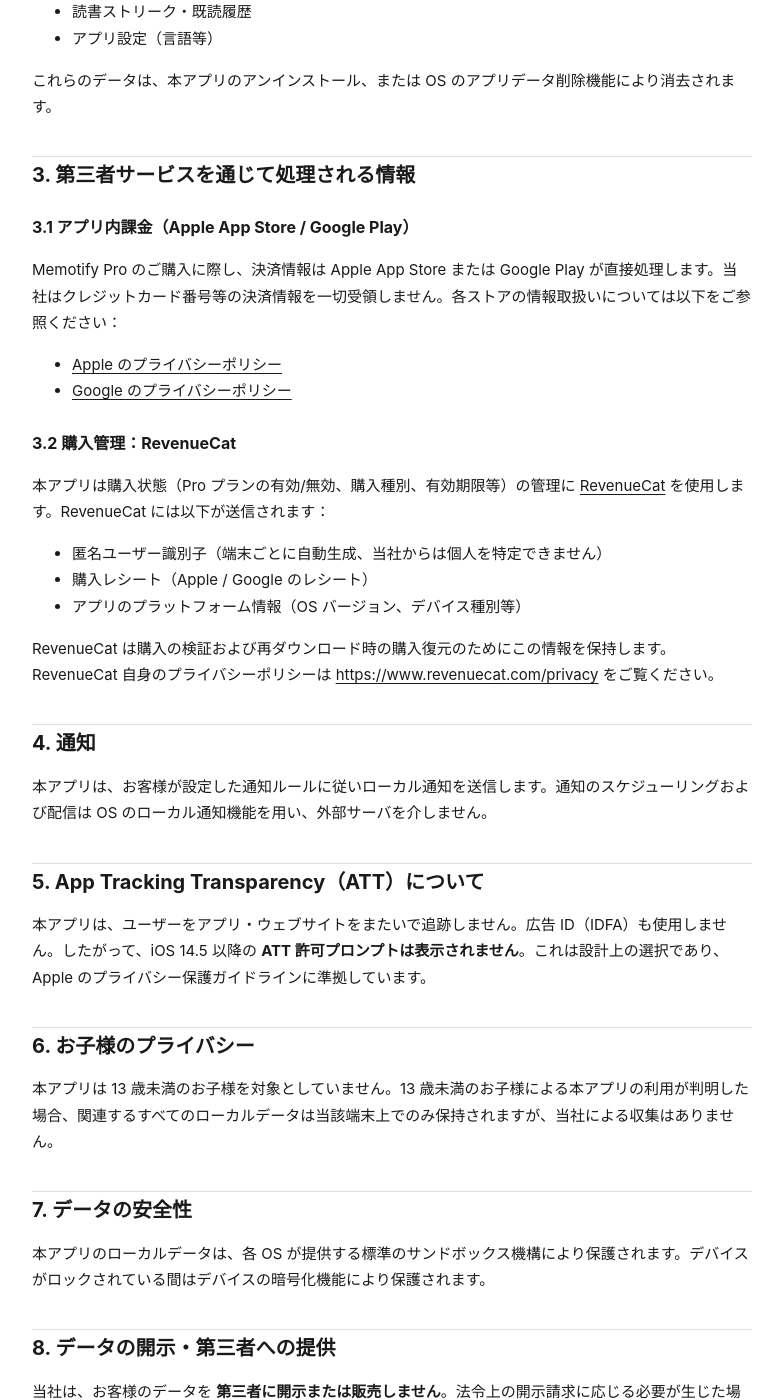
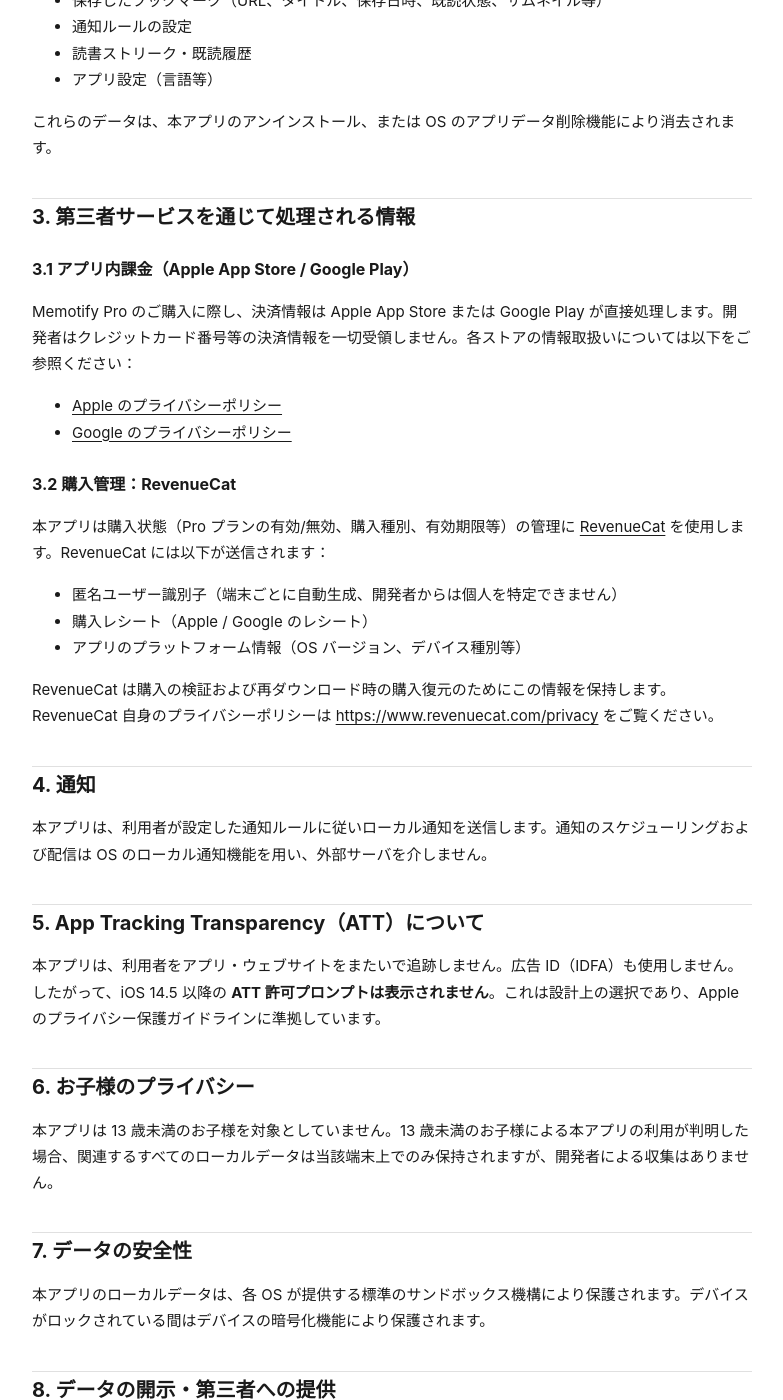
Before and after one commit to wakatakerutmt/memotify-pages, a Jekyll site: the page built from legal/privacy.ja.md, in a window 1280 px wide and 1400 px high, scrolled down 949 px. Shown: the whole window, without its empty margins (248-1031 px from the left). Built offline with Jekyll 4.4.1, drawn with Linux system fonts in a browser that asks for light colours; some of the changed text lies outside the part shown.

Commit message:
Reword: corporate 'we' to individual developer voice
The Developer is an individual (sole proprietor), not a corporation.
Replace:
  JP: 当社 → 開発者 / 開発者は
      お客様 → 利用者
  EN: "we", "us", "our" → "the Developer" / "I"

Also add a one-line clarification at the top of each document stating
that the App is provided by a sole independent developer, plus a note in
Disclaimer / Contact sections that support capacity is limited and
responses may take some time.

Co-Authored-By: Claude Opus 4.7 (1M context) <noreply@anthropic.com>

```diff
--- a/legal/privacy.ja.md
+++ b/legal/privacy.ja.md
@@ -9,16 +9,18 @@ permalink: /legal/privacy.ja/
 
 最終更新日：2026 年 6 月 8 日
 
-開発者（以下「当社」）が提供するモバイルアプリケーション **Memotify**（以下「本アプリ」）におけるユーザーの個人情報の取り扱いについて、以下のとおり定めます。
+個人開発者（以下「開発者」）が提供するモバイルアプリケーション **Memotify**（以下「本アプリ」）における利用者の個人情報の取り扱いについて、以下のとおり定めます。
+
+開発者は法人ではなく、個人の事業者として本アプリを提供しています。
 
 ## 要約（先に結論）
 
-- 本アプリは **ローカル完結型**であり、お客様のブックマーク等のコンテンツはお客様の端末から離れません
-- 当社が運用するサーバはありません
+- 本アプリは **ローカル完結型**であり、利用者のブックマーク等のコンテンツは利用者の端末から離れません
+- 開発者が運用するサーバはありません
 - アクセス解析・広告 SDK・トラッキング ID は使用していません
 - アプリ内課金の購入状態のみ、決済プラットフォーム（Apple / Google）および購入管理サービス（[RevenueCat](https://www.revenuecat.com)）を経由して処理されます
 
-## 1. 当社が収集しない情報
+## 1. 開発者が収集しない情報
 
 本アプリは以下の情報を **収集しません**：
 
@@ -28,9 +30,9 @@ permalink: /legal/privacy.ja/
 - 広告 ID（IDFA / GAID）または類似のトラッキング識別子
 - 利用ログ、画面遷移、クラッシュレポート（オフラインで完結）
 
-## 2. お客様の端末内に保存される情報
+## 2. 利用者の端末内に保存される情報
 
-本アプリの動作のため、以下の情報がお客様の端末内に **ローカル保存** されます。これらは当社サーバには送信されません：
+本アプリの動作のため、以下の情報が利用者の端末内に **ローカル保存** されます。これらは開発者のサーバには送信されません（そもそもサーバを運用していません）：
 
 - 保存したブックマーク（URL、タイトル、保存日時、既読状態、サムネイル等）
 - 通知ルールの設定
@@ -43,7 +45,7 @@ permalink: /legal/privacy.ja/
 
 ### 3.1 アプリ内課金（Apple App Store / Google Play）
 
-Memotify Pro のご購入に際し、決済情報は Apple App Store または Google Play が直接処理します。当社はクレジットカード番号等の決済情報を一切受領しません。各ストアの情報取扱いについては以下をご参照ください：
+Memotify Pro のご購入に際し、決済情報は Apple App Store または Google Play が直接処理します。開発者はクレジットカード番号等の決済情報を一切受領しません。各ストアの情報取扱いについては以下をご参照ください：
 
 - [Apple のプライバシーポリシー](https://www.apple.com/legal/privacy/)
 - [Google のプライバシーポリシー](https://policies.google.com/privacy)
@@ -52,7 +54,7 @@ Memotify Pro のご購入に際し、決済情報は Apple App Store または G
 
 本アプリは購入状態（Pro プランの有効/無効、購入種別、有効期限等）の管理に [RevenueCat](https://www.revenuecat.com) を使用します。RevenueCat には以下が送信されます：
 
-- 匿名ユーザー識別子（端末ごとに自動生成、当社からは個人を特定できません）
+- 匿名ユーザー識別子（端末ごとに自動生成、開発者からは個人を特定できません）
 - 購入レシート（Apple / Google のレシート）
 - アプリのプラットフォーム情報（OS バージョン、デバイス種別等）
 
@@ -60,15 +62,15 @@ RevenueCat は購入の検証および再ダウンロード時の購入復元の
 
 ## 4. 通知
 
-本アプリは、お客様が設定した通知ルールに従いローカル通知を送信します。通知のスケジューリングおよび配信は OS のローカル通知機能を用い、外部サーバを介しません。
+本アプリは、利用者が設定した通知ルールに従いローカル通知を送信します。通知のスケジューリングおよび配信は OS のローカル通知機能を用い、外部サーバを介しません。
 
 ## 5. App Tracking Transparency（ATT）について
 
-本アプリは、ユーザーをアプリ・ウェブサイトをまたいで追跡しません。広告 ID（IDFA）も使用しません。したがって、iOS 14.5 以降の **ATT 許可プロンプトは表示されません**。これは設計上の選択であり、Apple のプライバシー保護ガイドラインに準拠しています。
+本アプリは、利用者をアプリ・ウェブサイトをまたいで追跡しません。広告 ID（IDFA）も使用しません。したがって、iOS 14.5 以降の **ATT 許可プロンプトは表示されません**。これは設計上の選択であり、Apple のプライバシー保護ガイドラインに準拠しています。
 
 ## 6. お子様のプライバシー
 
-本アプリは 13 歳未満のお子様を対象としていません。13 歳未満のお子様による本アプリの利用が判明した場合、関連するすべてのローカルデータは当該端末上でのみ保持されますが、当社による収集はありません。
+本アプリは 13 歳未満のお子様を対象としていません。13 歳未満のお子様による本アプリの利用が判明した場合、関連するすべてのローカルデータは当該端末上でのみ保持されますが、開発者による収集はありません。
 
 ## 7. データの安全性
 
@@ -76,11 +78,11 @@ RevenueCat は購入の検証および再ダウンロード時の購入復元の
 
 ## 8. データの開示・第三者への提供
 
-当社は、お客様のデータを **第三者に開示または販売しません**。法令上の開示請求に応じる必要が生じた場合のみ、必要最小限の範囲で開示します。
+開発者は、利用者のデータを **第三者に開示または販売しません**。法令上の開示請求に応じる必要が生じた場合のみ、必要最小限の範囲で開示します。
 
-## 9. お客様の権利
+## 9. 利用者の権利
 
-当社はお客様の個人情報を保有していないため、開示・訂正・削除のリクエストはアプリ内のデータに対して直接お客様自身が実施可能です（保存したブックマークの削除、アプリのアンインストール等）。
+開発者は利用者の個人情報を保有していないため、開示・訂正・削除のリクエストはアプリ内のデータに対して直接利用者自身が実施可能です（保存したブックマークの削除、アプリのアンインストール等）。
 
 ## 10. ポリシーの変更
 
@@ -92,6 +94,8 @@ RevenueCat は購入の検証および再ダウンロード時の購入復元の
 
 - メール：[memotify.app@gmail.com](mailto:memotify.app@gmail.com)
 
+なお、開発者は個人で本アプリを開発・運営しているため、お返事までお時間をいただく場合があります。あらかじめご了承ください。
+
 ---
 
 [English version](../privacy.en/) ・ [利用規約](../terms.ja/)
```
Also changed, not shown: legal/privacy.en.md (+15 -11 lines), legal/terms.en.md (+13 -9 lines), legal/terms.ja.md (+14 -10 lines).
